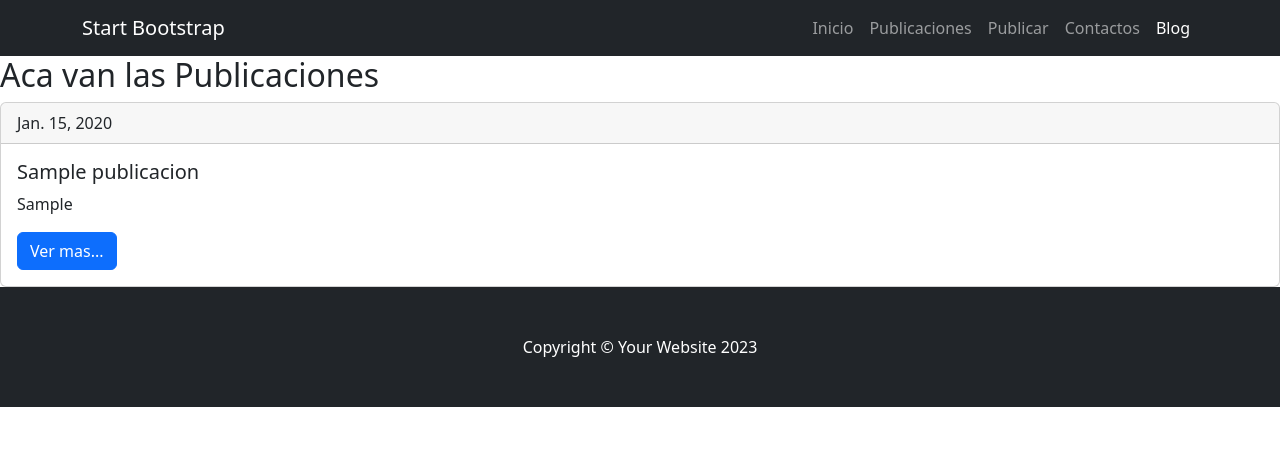
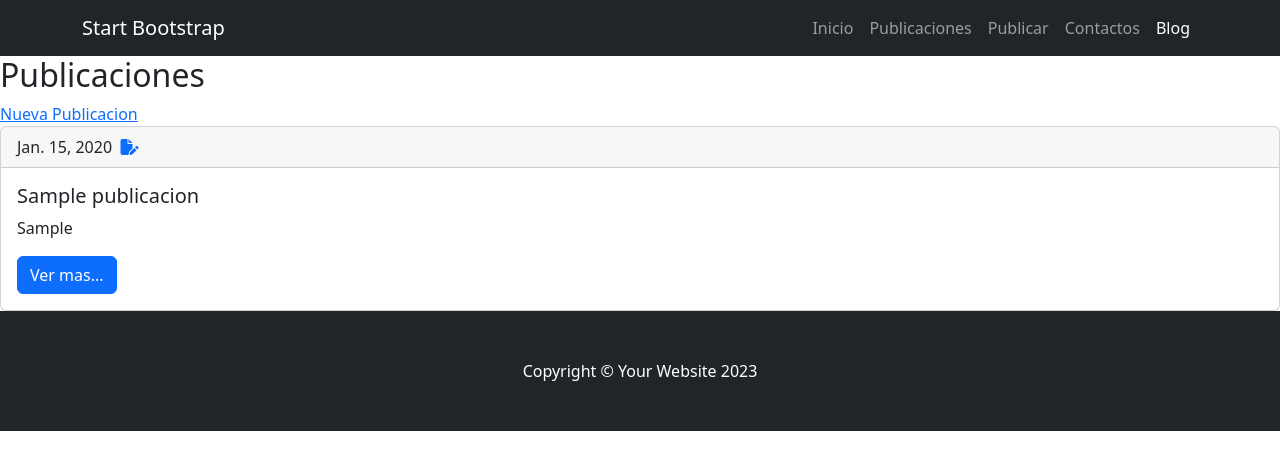
Before and after one commit to reygabriel/pf-blog-grupo1, a Django app: page /publicaciones/ver-publicaciones/ in a window 1280 px wide. Shown: the top 470 px of the page. Run offline with Django 5.2, Linux system fonts and the light colour scheme; tables that the repository leaves empty hold one stand-in row (values such as "Sample post"); some libraries are stand-ins or nearby versions.

Commit message:
Modificar y Eliminar Publicaciones

```diff
--- a/src/publicaciones/urls.py
+++ b/src/publicaciones/urls.py
@@ -4,5 +4,7 @@ from . import views
 
 urlpatterns=[
     path('ver-publicaciones/', views.PublicacionesView.as_view(), name='publicaciones'),
-    path('publicar/', views.Publicar.as_view(), name='publicar')
+    path('publicar/', views.Publicar.as_view(), name='publicar'),
+    path('modificar/<int:pk>', views.ModificarPublicacionView.as_view(), name='modificar-publicacion'),
+    path('eliminar/<int:pk>', views.EliminarPublicacionView.as_view(), name= 'eliminar-publicacion')
 ]
--- a/src/publicaciones/views.py
+++ b/src/publicaciones/views.py
@@ -1,6 +1,8 @@
 from django.shortcuts import render
 from .models import Publicacion
-from django.views.generic import ListView, CreateView, UpdateView
+from django.views.generic import ListView, CreateView, UpdateView, DeleteView
+
+
 from .forms import PublicarForm
 
 class PublicacionesView(ListView):
@@ -13,3 +15,14 @@ class Publicar(CreateView):
     model = Publicacion
     template_name = 'publicaciones/publicar.html'
     form_class = PublicarForm
+
+class ModificarPublicacionView(UpdateView):
+    model = Publicacion
+    template_name = 'publicaciones/modificar-publicacion.html'
+    form_class = PublicarForm
+    success_url = '../ver-publicaciones'
+
+class EliminarPublicacionView(DeleteView):
+    model=Publicacion
+    template_name='publicaciones/eliminar-publicacion.html'
+    success_url = '../ver-publicaciones'
--- a/src/templates/base.html
+++ b/src/templates/base.html
@@ -7,6 +7,8 @@
         <meta name="description" content="" />
         <meta name="author" content="" />
         <title>Blog Grupo1</title>
+         <!-- Iconos Font Awsome-->
+        <link rel="stylesheet" href="https://cdnjs.cloudflare.com/ajax/libs/font-awesome/6.5.1/css/all.min.css" integrity="sha512-DTOQO9RWCH3ppGqcWaEA1BIZOC6xxalwEsw9c2QQeAIftl+Vegovlnee1c9QX4TctnWMn13TZye+giMm8e2LwA==" crossorigin="anonymous" referrerpolicy="no-referrer" />
         <!-- Favicon-->
         <link rel="icon" type="image/x-icon" href="{% static 'assets/favicon.ico' %}" />
         <!-- Core theme CSS (includes Bootstrap)-->
--- a/src/templates/publicaciones/publicaciones.html
+++ b/src/templates/publicaciones/publicaciones.html
@@ -2,12 +2,17 @@
 
 
 {% block contenido %}
-    <h2>Aca van las Publicaciones</h2>
-
+    <h2>Publicaciones</h2>
+    <a href="{% url 'publicar' %}" class="button">Nueva Publicacion</a>
       {% for publicacion in publicaciones %}
       <div class="card">
         <div class="card-header">
           {{publicacion.fecha}}
+
+          <span>
+            <a href="{% url 'eliminar-publicacion' publicacion.id %}"><i class="fa-solid fa-trash-can-slash"></i></a>
+            <a href="{% url 'modificar-publicacion' publicacion.id %}"><i class="fa-solid fa-file-pen"></i></a>
+          </span>
         </div>
         <div class="card-body">
           <h5 class="card-title">{{publicacion.titulo}}</h5>
```
Also changed, not shown: src/templates/publicaciones/eliminar-publicacion.html (added, +15 -0 lines), src/templates/publicaciones/modificar-publicacion.html (added, +10 -0 lines).
